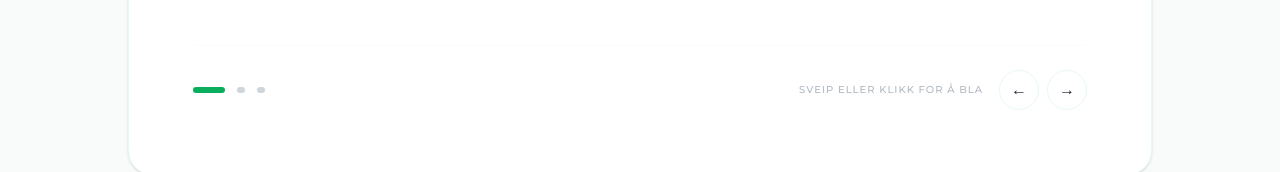
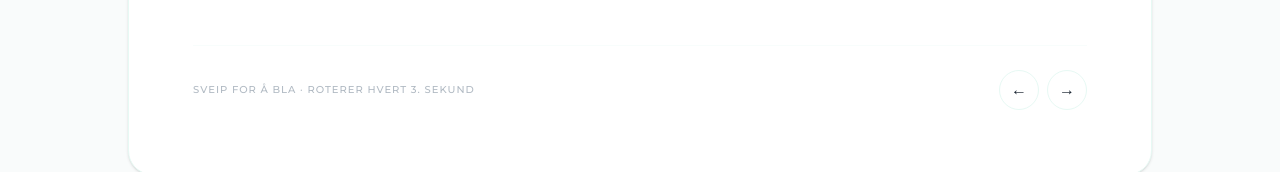
Before and after one commit to makarenko-vladyslav/makarenko-reinhold, a Next.js app: page / in a window 1280 px wide. Shown: the part 7752-7924 px from the top of the page. Built offline with nearby package versions, Linux system fonts and the light colour scheme.

Commit message:
chore: update from RAPIER

```diff
--- a/components/Testimonials.tsx
+++ b/components/Testimonials.tsx
@@ -1,5 +1,5 @@
 "use client";
-import { useState } from 'react';
+import { useState, useEffect, useCallback } from 'react';
 import { useLocale } from '@/lib/i18n';
 
 interface TestimonialItem {
@@ -14,6 +14,26 @@ export default function Testimonials() {
   const [activeIndex, setActiveIndex] = useState(0);
 
   const activeItem = testimonialItems[activeIndex] || testimonialItems[0];
+
+  const handleNext = useCallback(() => {
+    if (testimonialItems && testimonialItems.length > 0) {
+      setActiveIndex((prev) => (prev + 1) % testimonialItems.length);
+    }
+  }, [testimonialItems]);
+
+  const handlePrev = useCallback(() => {
+    if (testimonialItems && testimonialItems.length > 0) {
+      setActiveIndex((prev) => (prev - 1 + testimonialItems.length) % testimonialItems.length);
+    }
+  }, [testimonialItems]);
+
+  // Auto-rotate every 3 seconds
+  useEffect(() => {
+    const interval = setInterval(() => {
+      handleNext();
+    }, 3000);
+    return () => clearInterval(interval);
+  }, [handleNext]);
 
   // Touch Swipe Detection
   const [touchStart, setTouchStart] = useState<number | null>(null);
@@ -41,14 +61,6 @@ export default function Testimonials() {
     } else if (isRightSwipe) {
       handlePrev();
     }
-  };
-
-  const handleNext = () => {
-    setActiveIndex((prev) => (prev + 1) % testimonialItems.length);
-  };
-
-  const handlePrev = () => {
-    setActiveIndex((prev) => (prev - 1 + testimonialItems.length) % testimonialItems.length);
   };
 
   return (
@@ -111,24 +123,10 @@ export default function Testimonials() {
 
             {/* Slider Navigation Affordance with Swipe Hint & Next/Prev Buttons */}
             <div className="flex flex-col sm:flex-row sm:items-center justify-between gap-6 mt-12 pt-6 border-t border-primary-light/30">
-              {/* Bullets */}
-              <div className="flex items-center gap-3">
-                {testimonialItems.map((_, idx) => (
-                  <button
-                    key={idx}
-                    onClick={() => setActiveIndex(idx)}
-                    className={`h-1.5 rounded-full transition-all duration-300 cursor-pointer ${
-                      idx === activeIndex ? 'w-8 bg-accent' : 'w-2 bg-text-muted/30 hover:bg-text-muted'
-                    }`}
-                    aria-label={`Vis referanse ${idx + 1}`}
-                  />
-                ))}
-              </div>
-
               {/* Swipe Hint & Next/Prev Buttons */}
-              <div className="flex items-center gap-4">
-                <span className="text-[10px] text-text-muted/50 tracking-widest uppercase font-display hidden sm:inline">
-                  Sveip eller klikk for å bla
+              <div className="flex items-center justify-between w-full">
+                <span className="text-[10px] text-text-muted/50 tracking-widest uppercase font-display">
+                  Sveip for å bla · Roterer hvert 3. sekund
                 </span>
                 <div className="flex items-center gap-2">
                   <button
```
